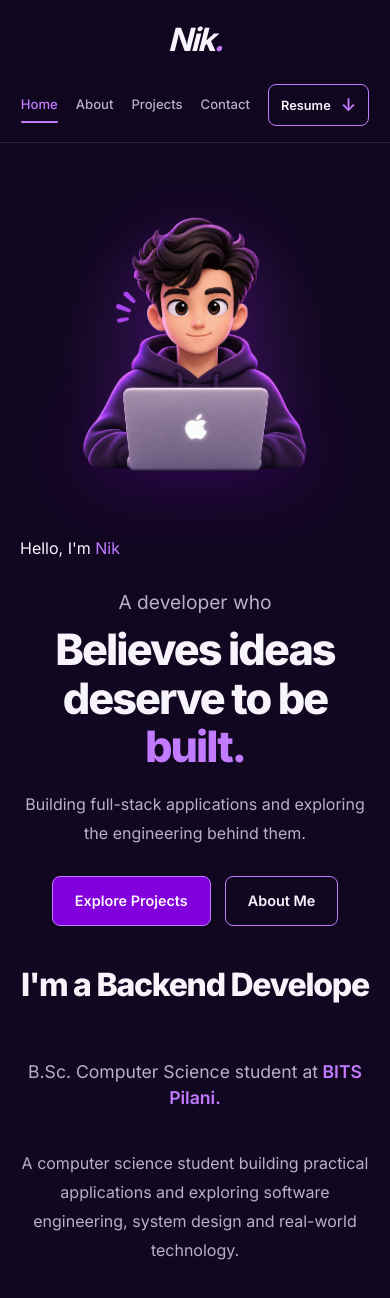
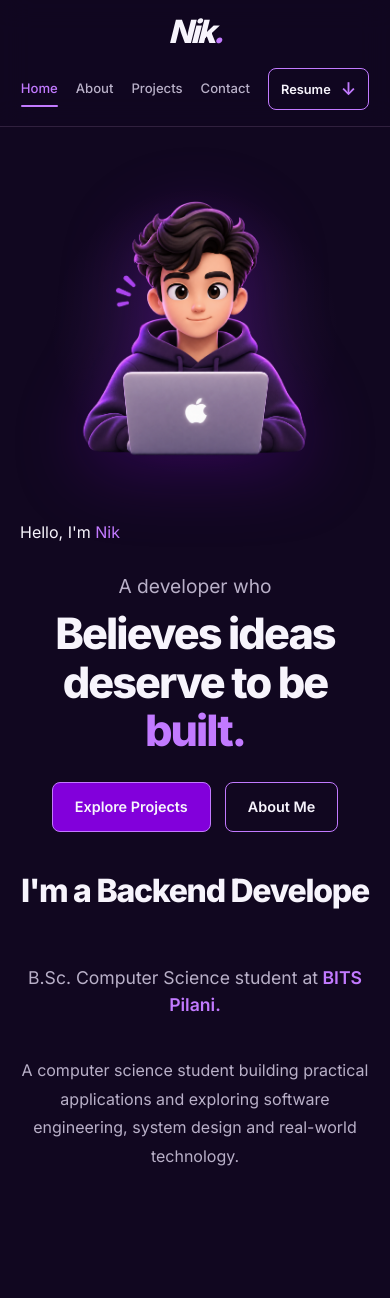
Before and after one commit to nikhilkdevx/My-PortFolio, a React (Vite) app: page / in a window 390 px wide. Shown: the top 1298 px of the page. After the commit the page ends 1226 px from the top, so only its background shows below. Built offline with nearby package versions, Linux system fonts and the light colour scheme.

Commit message:
improving the hero section

```diff
--- a/src/App.css
+++ b/src/App.css
@@ -57,14 +57,6 @@
   font-weight: 500;
 }
 
-.hero-description {
-  max-width: 570px;
-  margin: 20px 0 0;
-  color: var(--color-text-secondary);
-  font-size: 1rem;
-  line-height: 1.8;
-}
-
 .hero-actions {
   margin-top: 32px;
 }
@@ -94,10 +86,6 @@
   .hero-content h1 {
     font-size: 3.5rem;
   }
-
-  .hero-description {
-    font-size: 0.95rem;
-  }
 }
 
 @media (prefers-reduced-motion: reduce) {
--- a/src/components/Navbar.css
+++ b/src/components/Navbar.css
@@ -27,13 +27,17 @@
 }
 
 .navbar-logo {
+  display: inline-flex;
+  align-items: center;
+
   color: var(--color-text-primary);
-
+  font-family: "Inter", sans-serif;
   font-size: 2rem;
-  font-weight: 700;
+  font-weight: 800;
   font-style: italic;
-  letter-spacing: -0.06em;
-
+  letter-spacing: -0.08em;
+  line-height: 1;
+  margin-left: clamp(0px, 4.7vw, 65px);
   text-decoration: none;
 }
 
@@ -139,6 +143,9 @@
     padding: 7px 12px;
     font-size: 0.8rem;
   }
+  .navbar-logo {
+    margin-left: 0;
+  }
 }
 
 @media (max-width: 480px) {
--- a/src/sections/Hero.css
+++ b/src/sections/Hero.css
@@ -101,15 +101,6 @@
 
 .hero-title span {
   color: var(--color-purple);
-}
-
-.hero-description {
-  max-width: 520px;
-  margin-top: 20px;
-
-  color: var(--color-text-secondary);
-  font-size: 1rem;
-  line-height: 1.8;
 }
 
 .hero-buttons {
@@ -262,10 +253,6 @@
     margin: 0 auto;
   }
 
-  .hero-description {
-    margin-left: auto;
-    margin-right: auto;
-  }
 
   .hero-buttons {
     justify-content: center;
--- a/src/sections/Hero.jsx
+++ b/src/sections/Hero.jsx
@@ -57,11 +57,6 @@ function Hero() {
             <span>built.</span>
           </h1>
 
-          <p className="hero-description">
-            Building full-stack applications and exploring
-            the engineering behind them.
-          </p>
-
           <div className="hero-buttons">
             <a href="#projects" className="hero-button primary">
               Explore Projects
```
